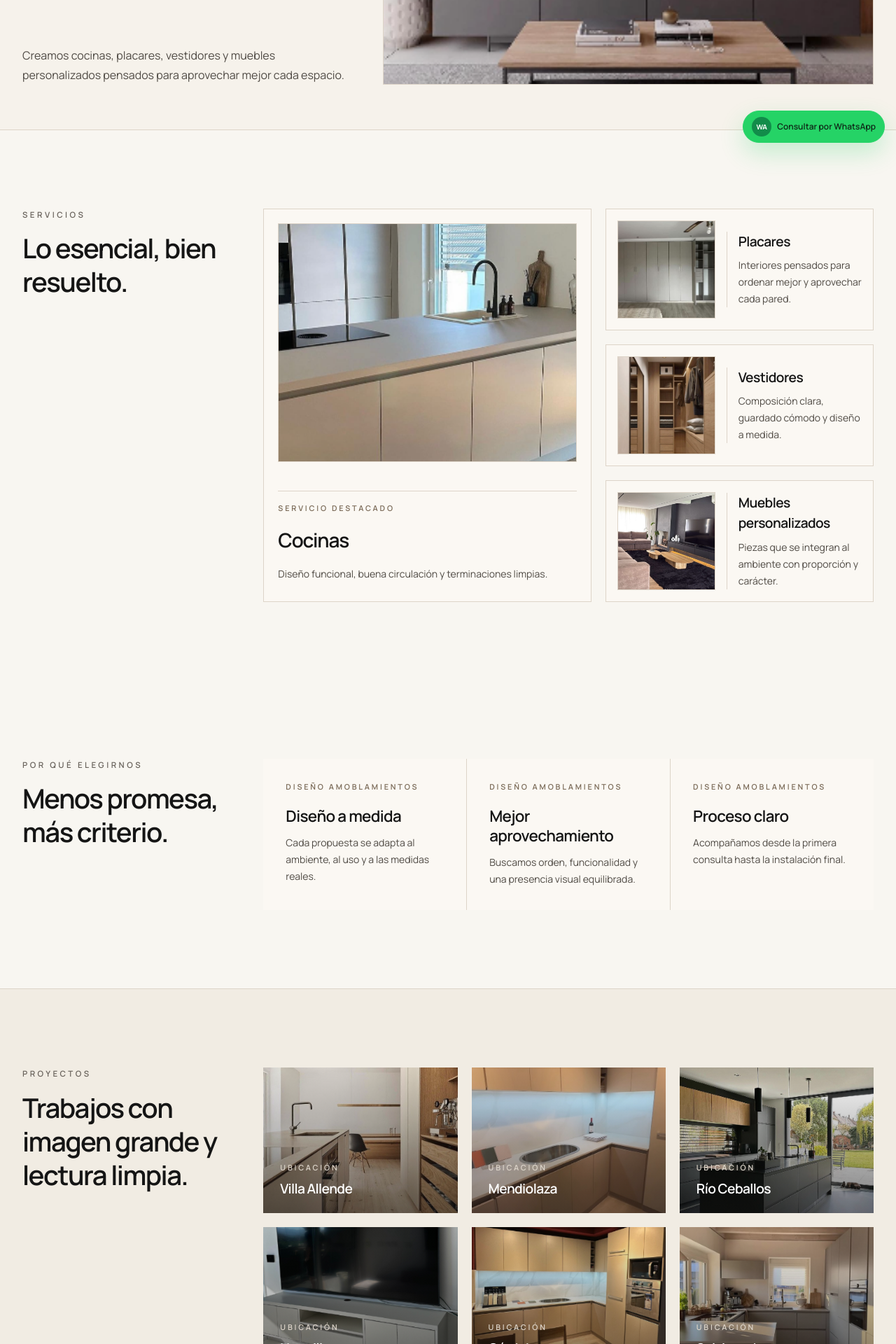
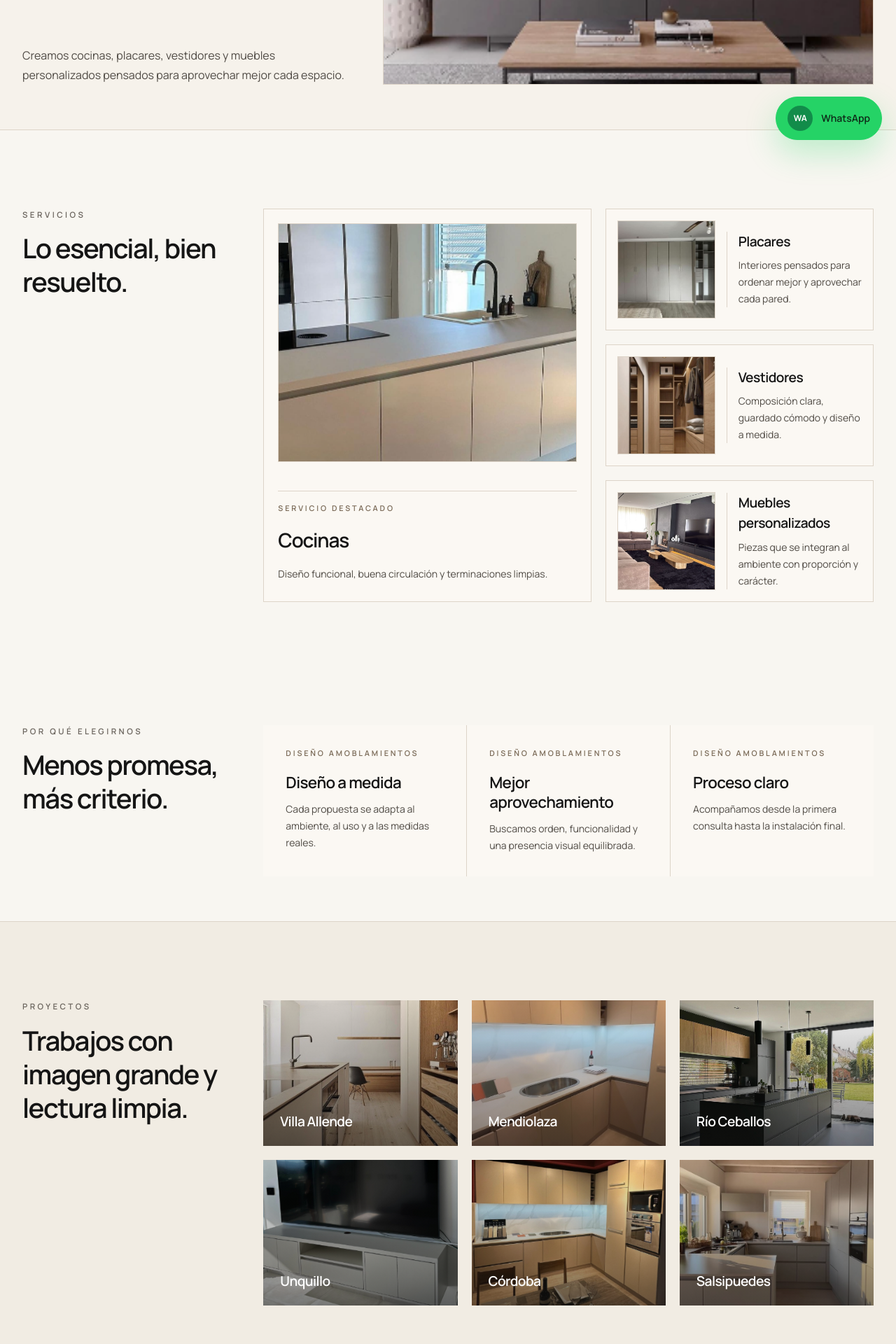
Before and after one commit to olmedovalentino/luma-estetica-demo, a Next.js app: page / in a window 1280 px wide. Shown: the part 580-2500 px from the top of the page at 70% size. Built offline with nearby package versions, Linux system fonts and the light colour scheme.

Commit message:
Tighten gallery labels and whatsapp button

```diff
--- a/src/app/page.tsx
+++ b/src/app/page.tsx
@@ -102,7 +102,7 @@ export default function HomePage() {
 
         <section
           id="por-que-elegirnos"
-          className="mx-auto max-w-[1440px] px-4 py-20 sm:px-6 lg:px-8 lg:py-28"
+          className="mx-auto max-w-[1440px] px-4 py-16 sm:px-6 lg:px-8 lg:py-22"
         >
           <div className="grid gap-12 lg:grid-cols-[0.34fr_1fr]">
             <div className="space-y-4">
@@ -155,10 +155,7 @@ export default function HomePage() {
                     />
                     <div className="pointer-events-none absolute inset-0 bg-[linear-gradient(180deg,rgba(21,21,21,0.02),rgba(21,21,21,0.55))]" />
                     <div className="absolute bottom-0 left-0 px-5 py-4 sm:px-6 sm:py-5">
-                      <p className="text-[0.68rem] font-semibold uppercase tracking-[0.26em] text-[#DDD5CA]">
-                        {project.category}
-                      </p>
-                      <h3 className="mt-2 text-[1.2rem] font-semibold tracking-[-0.03em] text-white">
+                      <h3 className="text-[1.2rem] font-semibold tracking-[-0.03em] text-white">
                         {project.title}
                       </h3>
                     </div>
@@ -250,7 +247,7 @@ export default function HomePage() {
       </main>
 
       <SiteFooter />
-      <FloatingWhatsAppButton href={whatsappUrl} label="Consultar por WhatsApp" />
+      <FloatingWhatsAppButton href={whatsappUrl} label="WhatsApp" />
     </>
   );
 }
--- a/src/components/whatsapp-floating-button.tsx
+++ b/src/components/whatsapp-floating-button.tsx
@@ -14,9 +14,9 @@ export function FloatingWhatsAppButton({ href, label }: FloatingWhatsAppButtonPr
       target="_blank"
       rel="noreferrer"
       aria-label={label}
-      className="fixed bottom-4 right-4 z-50 inline-flex items-center gap-2 rounded-full border border-[#25D366] bg-[#25D366] px-3 py-2 text-xs font-semibold text-[#0E2A18] shadow-[0_14px_34px_rgba(37,211,102,0.24)] transition duration-300 hover:bg-[#1FB75A] hover:border-[#1FB75A] focus:outline-none focus-visible:ring-2 focus-visible:ring-[#25D366] focus-visible:ring-offset-2"
+      className="fixed bottom-5 right-5 z-50 inline-flex items-center gap-3 rounded-full border border-[#25D366] bg-[#25D366] px-4 py-3 text-sm font-semibold text-[#0E2A18] shadow-[0_18px_45px_rgba(37,211,102,0.28)] transition duration-300 hover:bg-[#1FB75A] hover:border-[#1FB75A] focus:outline-none focus-visible:ring-2 focus-visible:ring-[#25D366] focus-visible:ring-offset-2"
     >
-      <span className="flex h-7 w-7 items-center justify-center rounded-full bg-[#128C4A] text-[0.62rem] font-bold text-white">
+      <span className="flex h-9 w-9 items-center justify-center rounded-full bg-[#128C4A] text-xs font-bold text-white">
         WA
       </span>
       <span>{label}</span>
```
